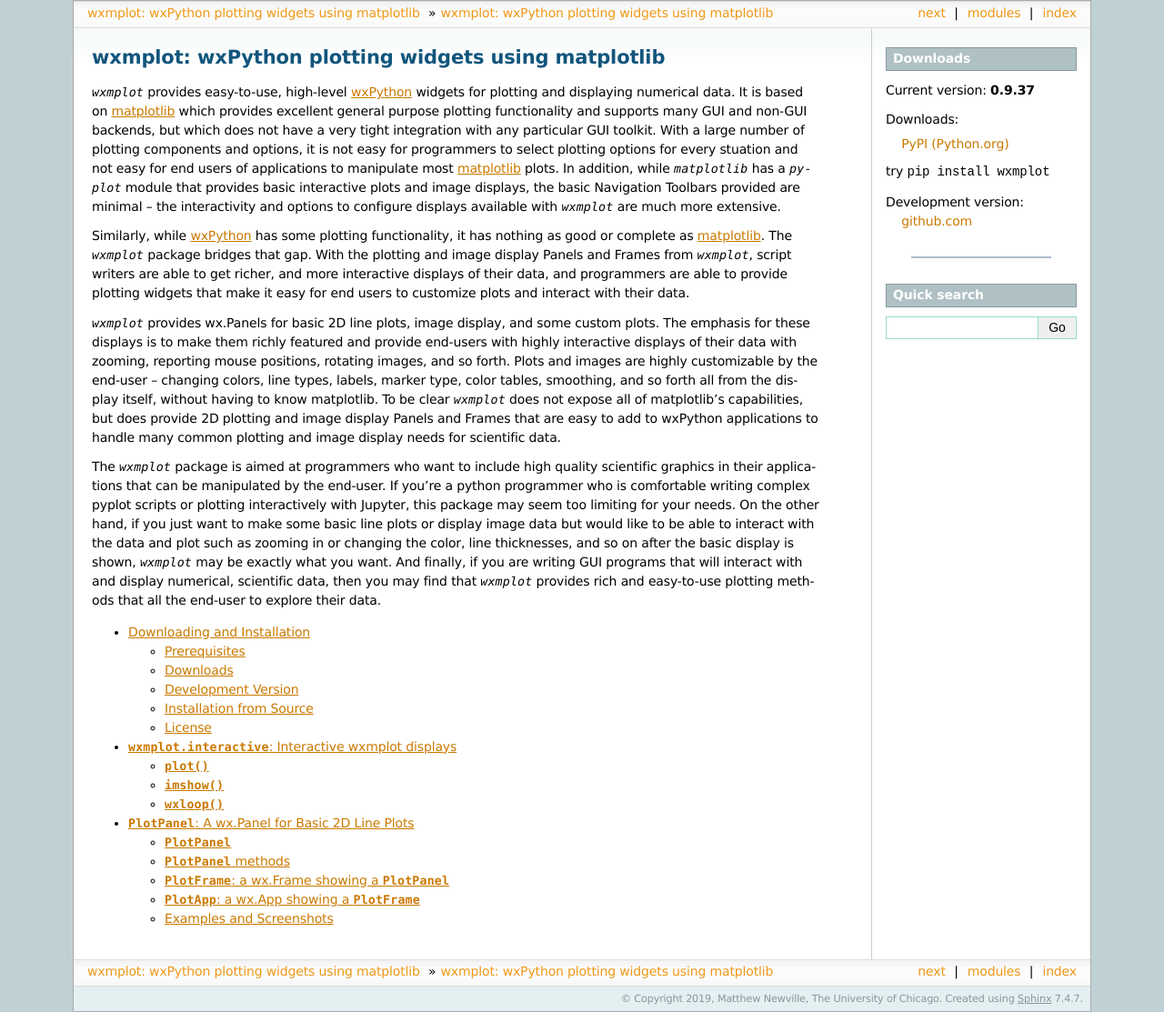
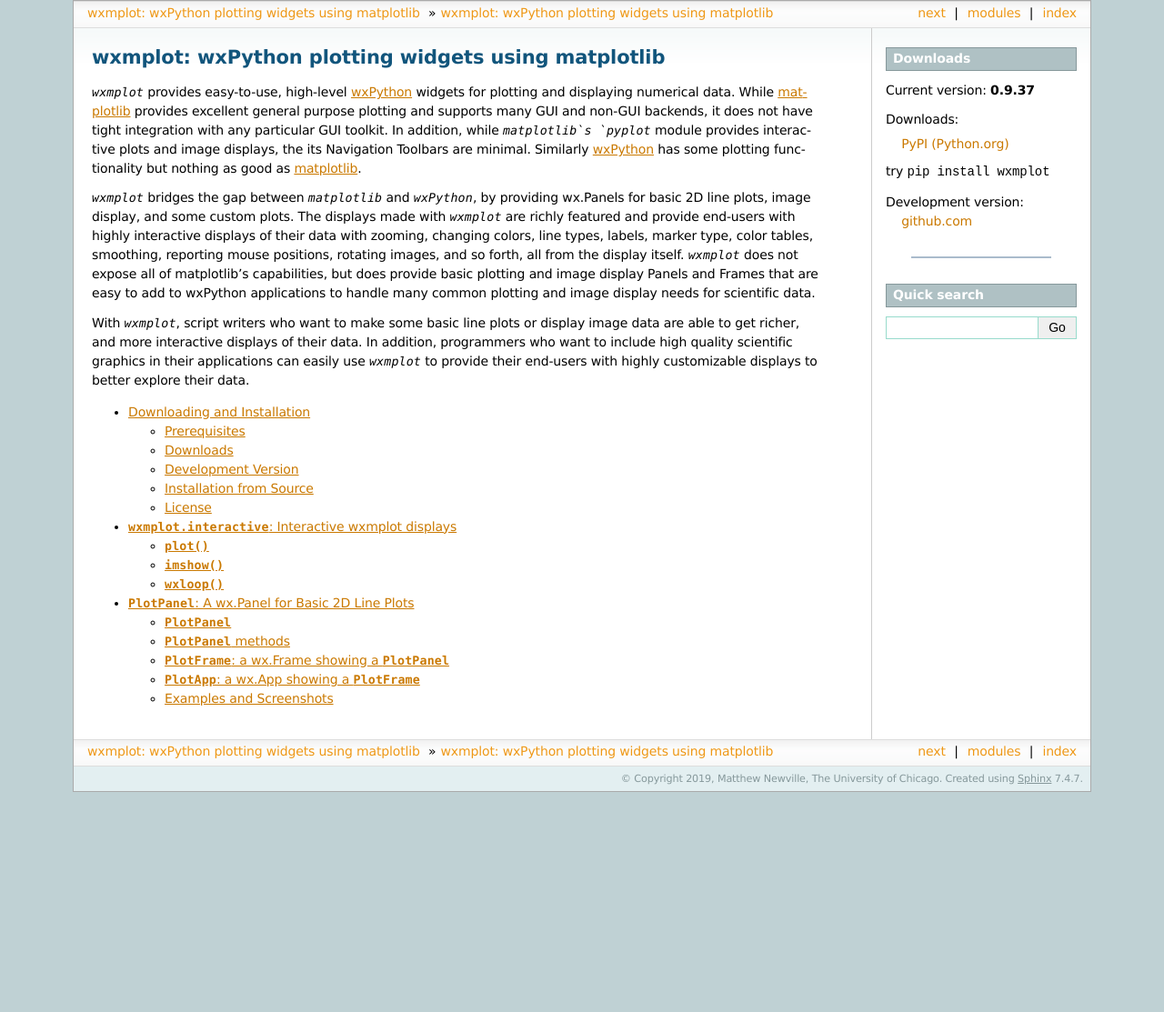
Before and after one commit to newville/wxmplot, a Sphinx documentation site: the page built from doc/index.rst, in a window 1280 px wide. Shown: the whole page at 91% size. Built offline with Sphinx 7.4.7, drawn with Linux system fonts in a browser that asks for light colours; pages that are not in the unit, such as notebooks, are missing from menus; the version number could not be read and is left out; after the commit the page ends 900 px from its top, so only the background shows below that.

Commit message:
update docs

```diff
--- a/doc/index.rst
+++ b/doc/index.rst
@@ -7,49 +7,32 @@
 .. _matplotlib:  http://matplotlib.sourceforge.net/
 
 `wxmplot` provides easy-to-use, high-level `wxPython`_ widgets for plotting
-and displaying numerical data.  It is based on `matplotlib`_ which provides
-excellent general purpose plotting functionality and supports many GUI and
-non-GUI backends, but which does not have a very tight integration with any
-particular GUI toolkit.  With a large number of plotting components and
-options, it is not easy for programmers to select plotting options for
-every stuation and not easy for end users of applications to manipulate
-most `matplotlib`_ plots.  In addition, while `matplotlib` has a `pyplot`
-module that provides basic interactive plots and image displays, the basic
-Navigation Toolbars provided are minimal -- the interactivity and options
-to configure displays available with `wxmplot` are much more extensive.
+and displaying numerical data.  While `matplotlib`_ provides excellent
+general purpose plotting and supports many GUI and non-GUI backends, it
+does not have tight integration with any particular GUI toolkit.  In
+addition, while `matplotlib`s `pyplot` module provides interactive plots
+and image displays, the its Navigation Toolbars are minimal.  Similarly
+`wxPython`_ has some plotting functionality but nothing as good as
+`matplotlib`_.
 
-Similarly, while `wxPython`_ has some plotting functionality, it has
-nothing as good or complete as `matplotlib`_. The `wxmplot` package bridges
-that gap.  With the plotting and image display Panels and Frames from
-`wxmplot`, script writers are able to get richer, and more interactive
-displays of their data, and programmers are able to provide plotting
-widgets that make it easy for end users to customize plots and interact
-with their data.
+`wxmplot` bridges the gap between `matplotlib` and `wxPython`, by providing
+wx.Panels for basic 2D line plots, image display, and some custom plots.
+The displays made with `wxmplot` are richly featured and provide end-users
+with highly interactive displays of their data with zooming, changing
+colors, line types, labels, marker type, color tables, smoothing, reporting
+mouse positions, rotating images, and so forth, all from the display
+itself.  `wxmplot` does not expose all of matplotlib's capabilities, but
+does provide basic plotting and image display Panels and Frames that are
+easy to add to wxPython applications to handle many common plotting and
+image display needs for scientific data.
 
-`wxmplot` provides wx.Panels for basic 2D line plots, image display, and some
-custom plots.  The emphasis for these displays is to make them richly
-featured and provide end-users with highly interactive displays of their
-data with zooming, reporting mouse positions, rotating images, and so
-forth.  Plots and images are highly customizable by the end-user --
-changing colors, line types, labels, marker type, color tables, smoothing,
-and so forth all from the display itself, without having to know
-matplotlib.  To be clear `wxmplot` does not expose all of matplotlib's
-capabilities, but does provide 2D plotting and image display Panels and
-Frames that are easy to add to wxPython applications to handle many common
-plotting and image display needs for scientific data.
+With `wxmplot`, script writers who want to make some basic line plots or
+display image data are able to get richer, and more interactive displays of
+their data. In addition, programmers who want to include high quality
+scientific graphics in their applications can easily use `wxmplot` to
+provide their end-users with highly customizable displays to better explore
+their data.
 
-The `wxmplot` package is aimed at programmers who want to include high
-quality scientific graphics in their applications that can be manipulated
-by the end-user. If you're a python programmer who is comfortable writing
-complex pyplot scripts or plotting interactively with Jupyter, this package
-may seem too limiting for your needs.  On the other hand, if you just want
-to make some basic line plots or display image data but would like to be
-able to interact with the data and plot such as zooming in or changing the
-color, line thicknesses, and so on after the basic display is shown,
-`wxmplot` may be exactly what you want.  And finally, if you are writing
-GUI programs that will interact with and display numerical, scientific
-data, then you may find that `wxmplot` provides rich and easy-to-use
-plotting methods that all the end-user to explore their data.
 
 
 .. toctree::
```
Also changed, not shown: doc/interactive.rst (+8 -7 lines).
